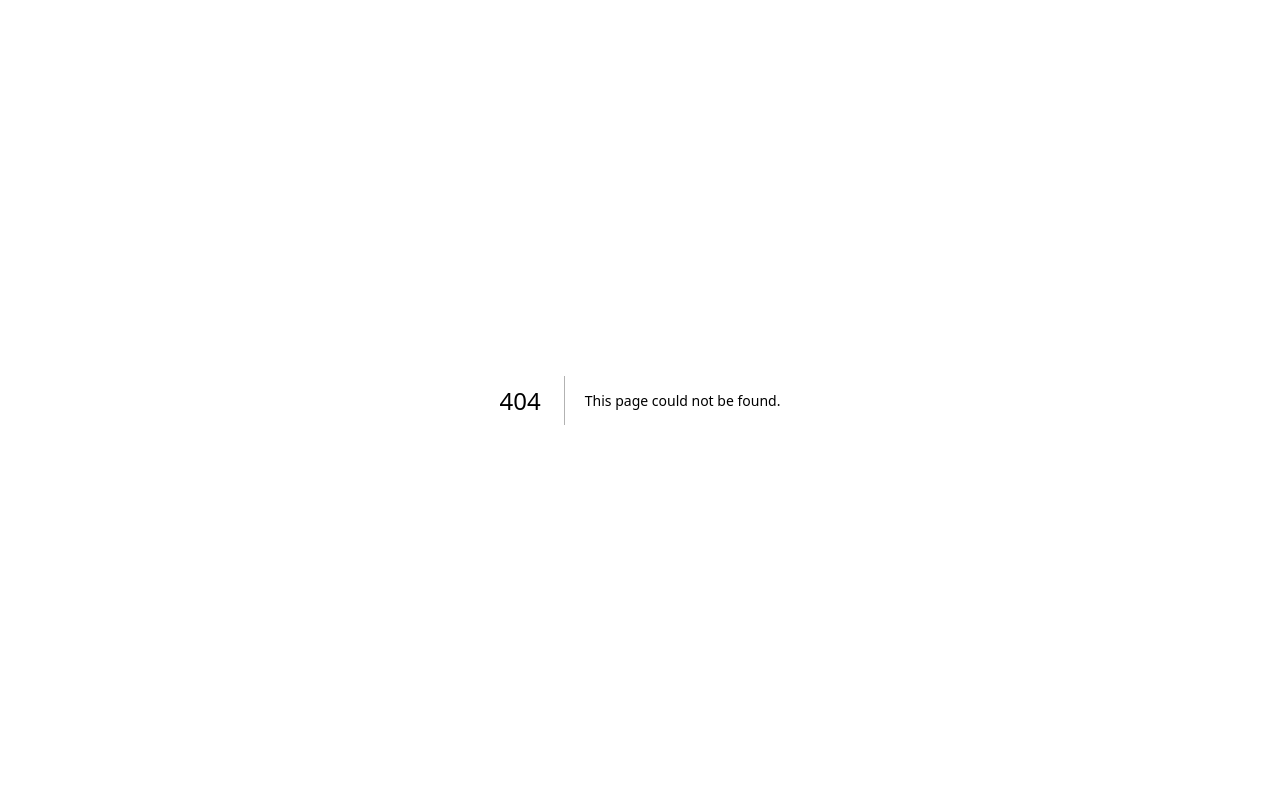
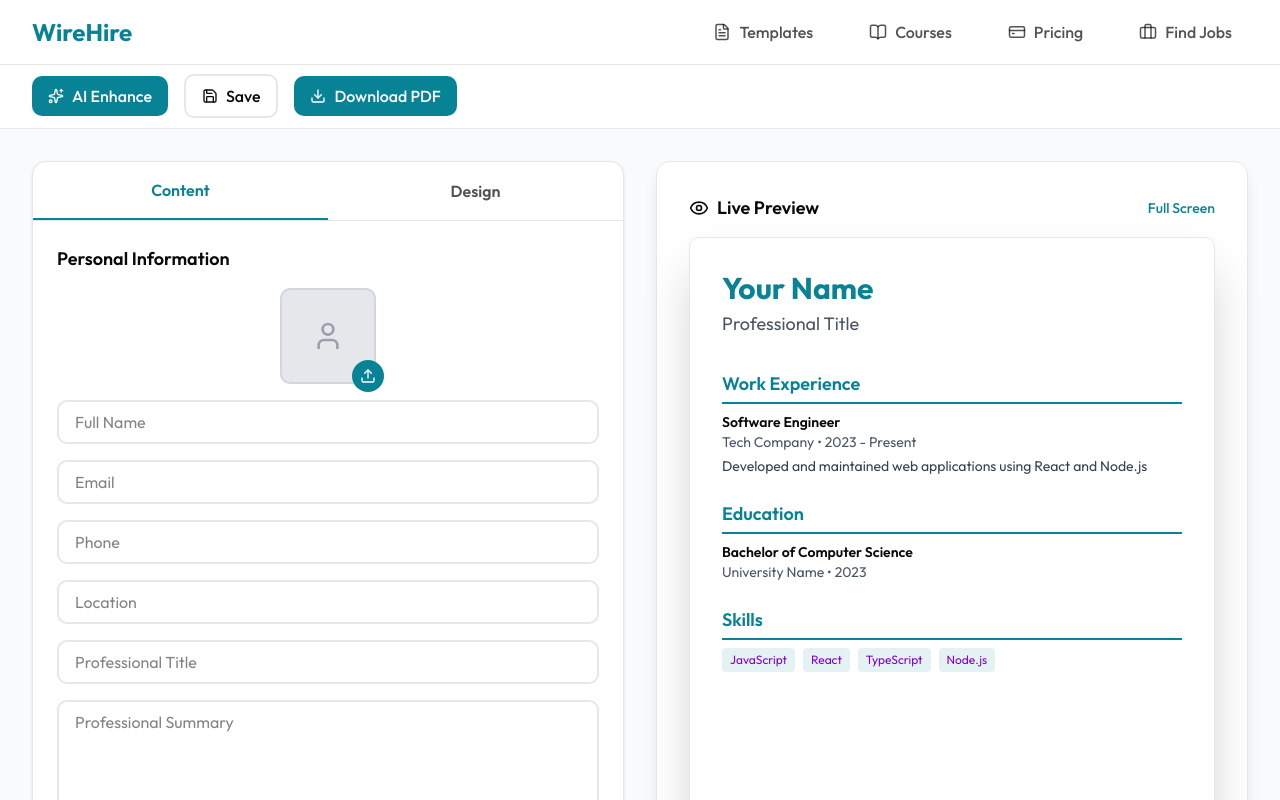
Before and after one commit to emibrahaj/swe302-resumecoverlettergen, a Next.js app in the folder frontend/: page /edit/resume in a window 1280 px wide. Before the commit this address had no page. Shown: the top 800 px of the page. Built offline with nearby package versions, Linux system fonts and the light colour scheme.

Commit message:
Added `EditCoverLetterPage` and `EditResumePage` components with updated structure using `CoverLetterBuilder`, `CVBuilder`, and `PublicUserNav`.
Took 11 minutes

```diff
--- /dev/null
+++ b/frontend/src/app/edit/cover-letter/page.tsx
@@ -0,0 +1,16 @@
+"use client";
+
+import { CoverLetterBuilder } from "@/src/components/figma/CoverLetterBuilder";
+import { PublicUserNav } from "@/src/components/figma/PublicUserNav";
+
+export default function EditCoverLetterPage() {
+  return (
+    <>
+      <PublicUserNav />
+
+      <main className="pt-16">
+        <CoverLetterBuilder />
+      </main>
+    </>
+  );
+}
--- /dev/null
+++ b/frontend/src/app/edit/resume/page.tsx
@@ -0,0 +1,24 @@
+"use client";
+
+import { CVBuilder } from "@/src/components/figma/CVBuilder";
+import { PublicUserNav } from "@/src/components/figma/PublicUserNav";
+import {router} from "next/client";
+import {useSearchParams} from "next/navigation";
+
+export default function EditResumePage() {
+      const searchParams = useSearchParams();
+  const templateId = searchParams.get("template") || "1";
+
+  return (
+    <>
+      <PublicUserNav />
+
+      <main className="pt-16">
+        <CVBuilder
+        templateId={templateId}
+        onBack={() => router.push("/templates/all")}
+        />
+      </main>
+    </>
+  );
+}
```
